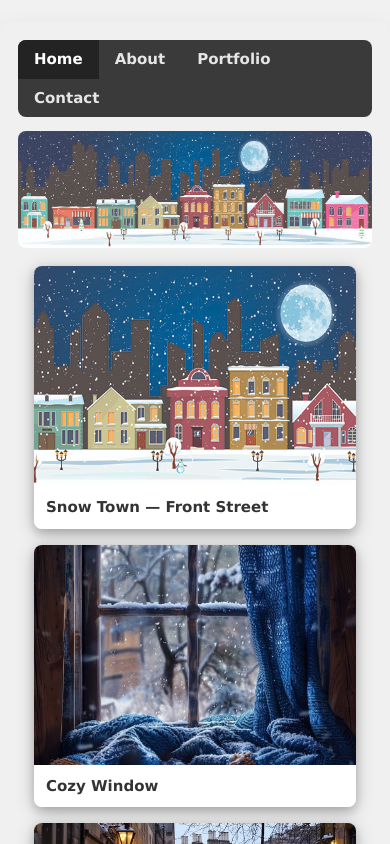
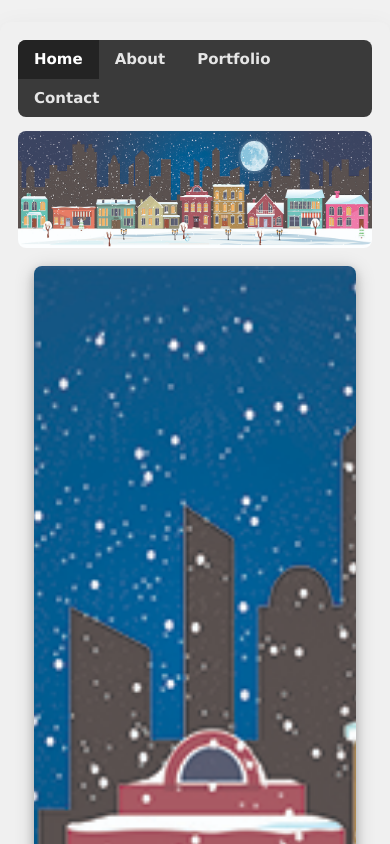
Before and after one commit to BrackMister/Nav2, a plain HTML site: page Nav2.html in a window 390 px wide. Shown: the top 844 px of the page. Drawn offline with nearby package versions, Linux system fonts and the light colour scheme.

Commit message:
Update Nav2.html

```diff
--- a/Nav2.html
+++ b/Nav2.html
@@ -62,8 +62,8 @@
     }
 
     /* Responsive: reduce thumbnail height on small screens */
-    @media (max-width:50%){
-      .thumb { height:50%; }
+    @media (max-width:1000px){
+      .thumb { height:1000px; }
     }
   </style>
 </head>
```
